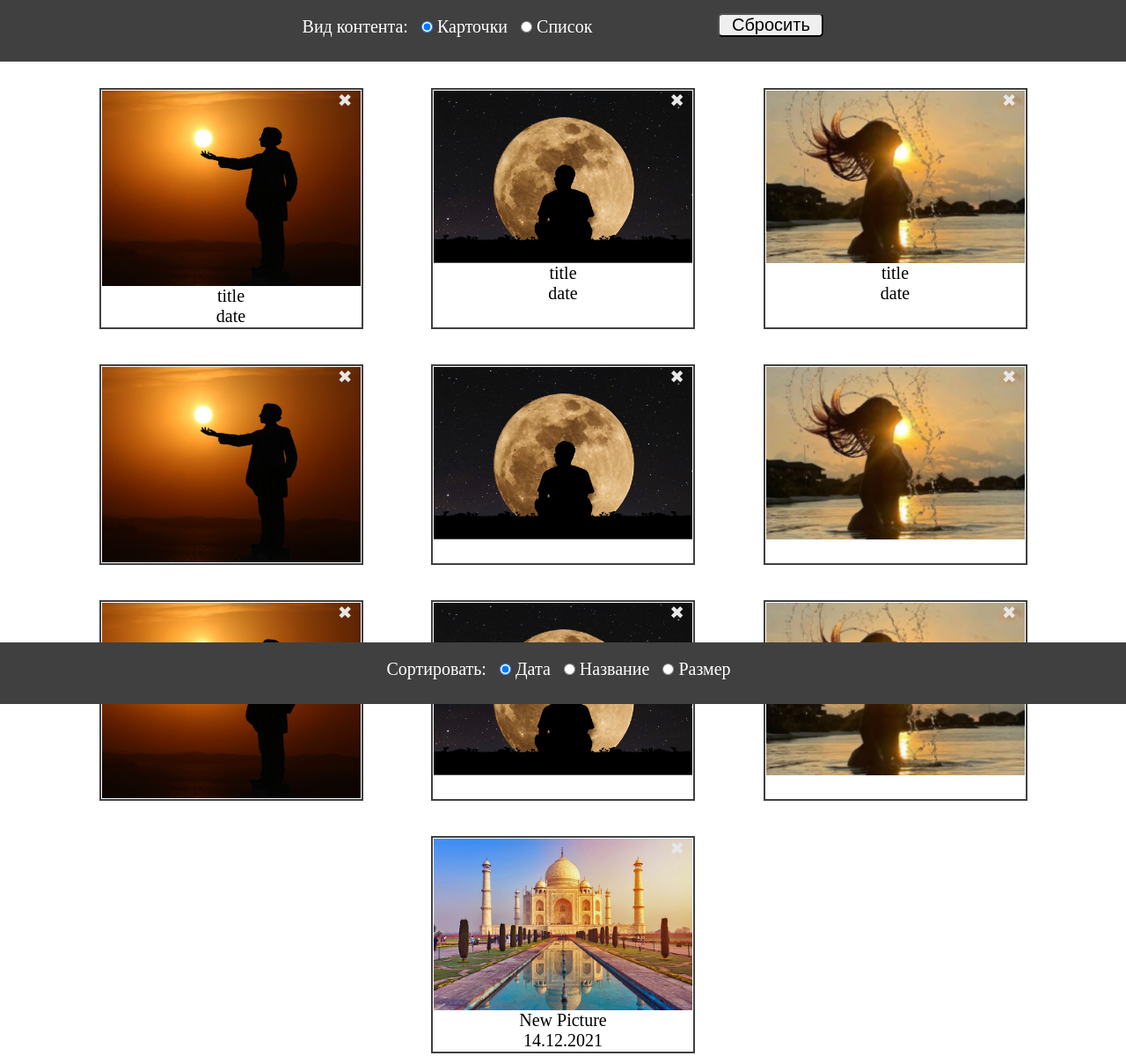
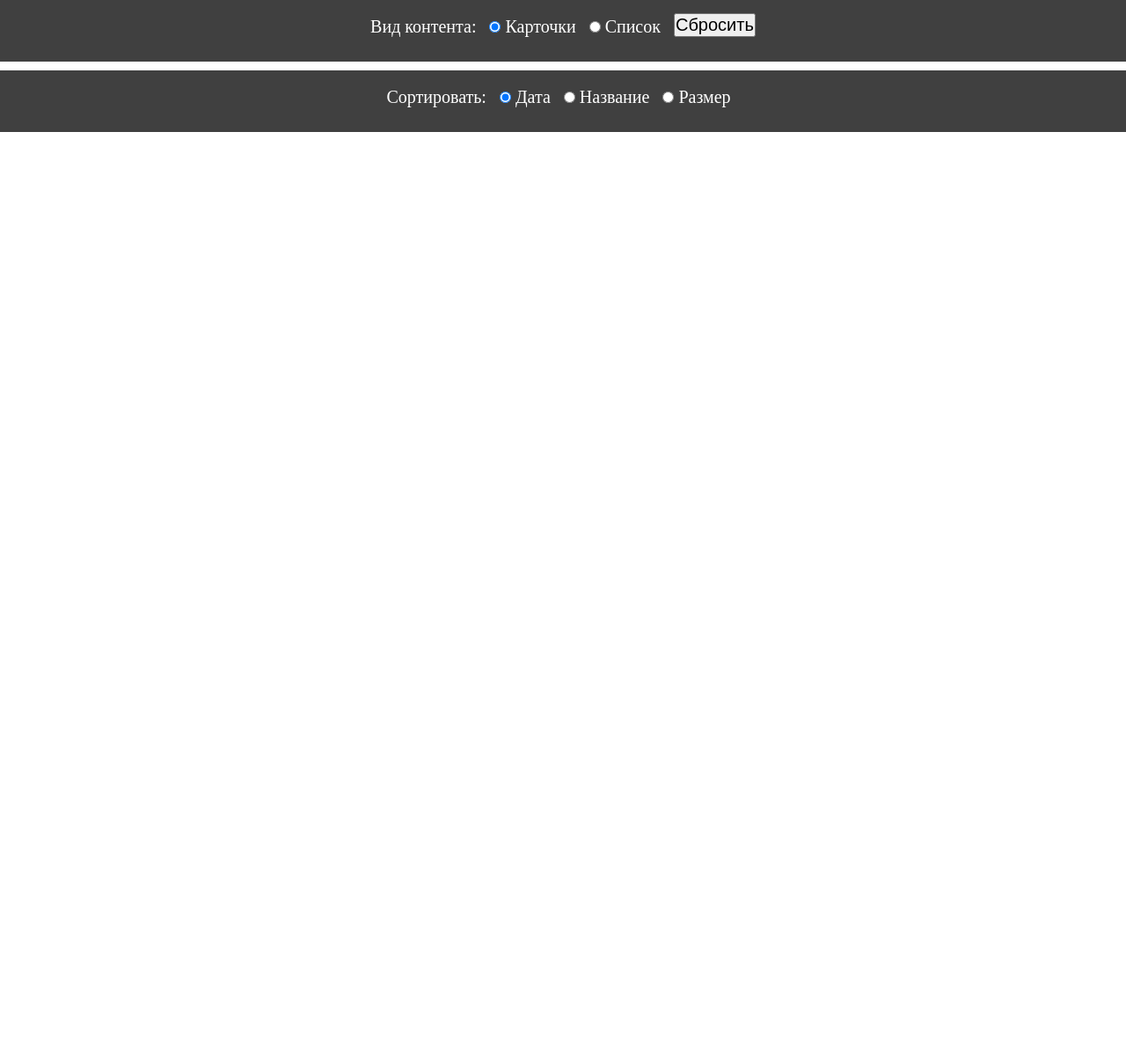
Before and after one commit to mityajo/Cards, a plain HTML site: page src/index.html in a window 1280 px wide. Shown: the whole page at 88% size. After the commit the page ends 800 px from the top, so only its background shows below. Drawn offline with Linux system fonts and the light colour scheme; no server answers.

Commit message:
many changes

```diff
--- a/src/index.html
+++ b/src/index.html
@@ -16,56 +16,13 @@
                 <p>Вид контента:</p>
                 <p><input type="radio" name="display" value="cards" checked> Карточки</p>
                 <p><input type="radio" name="display" value="list"> Список</p>
-                <input type="button" class="button" value="Сбросить">
+                <input type="button" class="btnReset" value="Сбросить">
             </form>
         </header>
 
         <main class="content">
             <div class="container">
-                <div class="cards">
-                    <div class="cards__item">
-                        <img src="img/1.jpg" alt="first">
-                        <div class="cards__item__title">title</div>
-                        <div class="cards__item__date">date</div>
-                        <div class="cards__item-close">&#10006;</div>
-                    </div>
-                    <div class="cards__item">
-                        <img src="img/2.jpg" alt="first">
-                        <div class="cards__item__title">title</div>
-                        <div class="cards__item__date">date</div>
-                        <div class="cards__item-close">&#10006;</div>
-                    </div>
-                    <div class="cards__item">
-                        <img src="img/3.jpg" alt="first">
-                        <div class="cards__item__title">title</div>
-                        <div class="cards__item__date">date</div>
-                        <div class="cards__item-close">&#10006;</div>
-                    </div>
-                    <div class="cards__item">
-                        <img src="img/1.jpg" alt="first">
-                        <div class="cards__item-close">&#10006;</div>
-                    </div>
-                    <div class="cards__item">
-                        <img src="img/2.jpg" alt="first">
-                        <div class="cards__item-close">&#10006;</div>
-                    </div>
-                    <div class="cards__item">
-                        <img src="img/3.jpg" alt="first">
-                        <div class="cards__item-close">&#10006;</div>
-                    </div>
-                    <div class="cards__item">
-                        <img src="img/1.jpg" alt="first">
-                        <div class="cards__item-close">&#10006;</div>
-                    </div>
-                    <div class="cards__item">
-                        <img src="img/2.jpg" alt="first">
-                        <div class="cards__item-close">&#10006;</div>
-                    </div>
-                    <div class="cards__item">
-                        <img src="img/3.jpg" alt="first">
-                        <div class="cards__item-close">&#10006;</div>
-                    </div>
-                </div>
+                <div class="cards"></div>
             </div>
         </main>
 
--- a/src/js/script.js
+++ b/src/js/script.js
@@ -1,14 +1,21 @@
 'use strict';
 
-// -------- Create cards --------
+// -------- Constructor for cards --------
 class Card {
-    constructor(src, alt, title, date, parentSelector, ...classes) {
+    constructor(src, alt, title, date, size, parentSelector, ...classes) {
         this.src = src;
         this.alt = alt;
         this.title = title;
         this.date = date;
+        this.size = size;
         this.parent = document.querySelector(parentSelector);
         this.classes = classes;
+        this.changeDate();
+    }
+
+    changeDate() {
+        let d = new Date(this.date);
+        this.date = (d.getDate() + '.' + (d.getMonth() + 1) + '.' + d.getFullYear());
     }
 
     render() {
@@ -31,27 +38,39 @@ class Card {
     }
 }
 
-new Card(
-    'img/4.jpg',
-    'new pic',
-    'New Picture',
-    '14.12.2021',
-    '.content .cards',
-    // 'cards__item',
-).render();
-
 // ------------------------------
-// -------- Get Request --------
+// -------- Get Request and  --------
 
 const requestURL = 'http://contest.elecard.ru/frontend_data/catalog.json';
+
+function sendRequest(method, url) {
     const request = new XMLHttpRequest();
 
-request.open('GET', requestURL);
+    request.open(method, url);
 
     request.onload = () => {
         if (request.status < 400) {
             const data = JSON.parse(request.response);
-        console.log(data[0].category);
+
+            data.forEach(item => {
+                new Card(
+                    'https://picsum.photos/200/200',
+                    item.category,
+                    item.category,
+                    item.timestamp,
+                    item.size,
+                    '.content .cards',
+                    'cards__item',
+                ).render();
+            });
+            console.log(data[0]);
+
+            document.querySelectorAll('.cards__item-close').forEach((btn) => {
+                btn.addEventListener('click', () => {
+                    btn.parentElement.remove();
+                });
+            });
+
         } else {
             console.error(request.response);
         }
@@ -62,3 +81,9 @@ request.onerror = () => {
     };
 
     request.send();
+}
+
+sendRequest('GET', requestURL);
+// ---------------------------------------
+
+// document.querySelector('.btnReset').addEventListener('click', sendRequest);
--- a/src/sass/style.sass
+++ b/src/sass/style.sass
@@ -51,8 +51,9 @@
         &-close
             position: absolute
             top: 0px
-            right: 10px
+            right: 0px
             color: #e7e7e7
+            background-color: gray
             &:hover
                 font-size: 23px
                 cursor: pointer
```
Also changed, not shown: src/css/style.min.css, 1 other file. Lines whose indentation alone changed are shown as unchanged.
